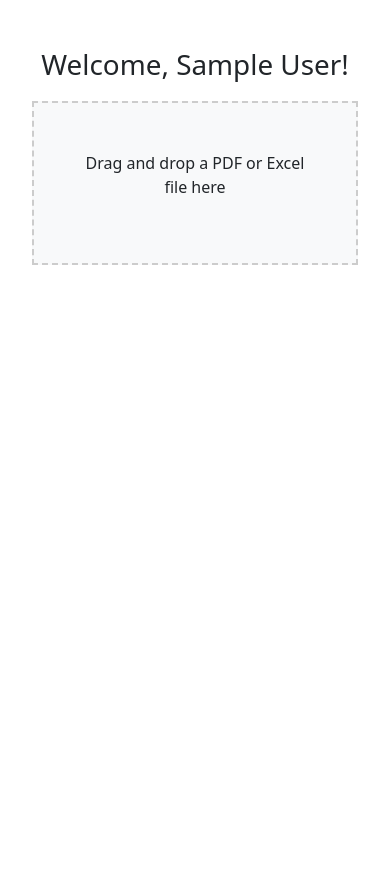
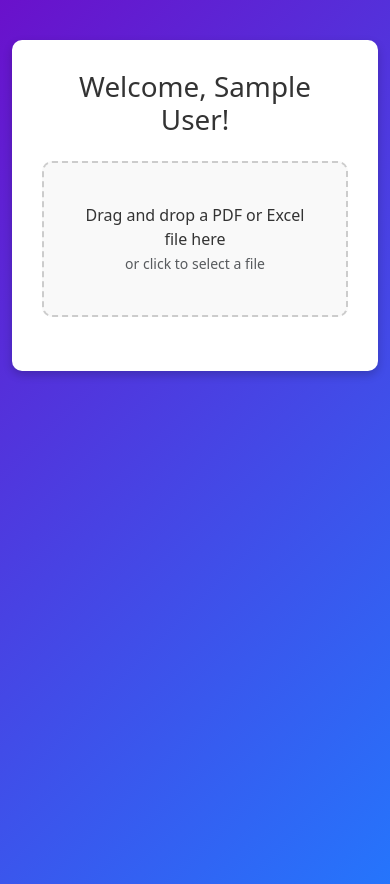
Before and after one commit to Cremattsd/goose-maverick, a Flask app: page /dashboard in a window 390 px wide. Before the commit the page ends 265 px from the top, so only its background shows below. Run offline with Flask 3, Linux system fonts and the light colour scheme; the visitor is signed in with stand-in values (Sample User, id 1).

Commit message:
Update dashboard.html
Improved Design:

Dashboard content is inside a centered, styled container with rounded corners and a subtle shadow.
File drop zone has smooth hover and drag effects with clear visual feedback.
User-Friendly Interactions:

Added a click-to-upload option in addition to drag-and-drop.
Visual indicators guide the user during the drag-and-drop action.
Responsiveness:

Optimized layout to ensure usability across devices.
Adaptive font sizes and spacing.
Feedback and Success/Error States:

Clear feedback during file upload, success, and error cases.

```diff
--- a/templates/dashboard.html
+++ b/templates/dashboard.html
@@ -6,39 +6,83 @@
     <title>Dashboard</title>
     <link href="https://cdn.jsdelivr.net/npm/bootstrap@5.3.0/dist/css/bootstrap.min.css" rel="stylesheet">
     <style>
+        body {
+            background: linear-gradient(135deg, #6a11cb, #2575fc);
+            color: #fff;
+            min-height: 100vh;
+        }
+        .dashboard-container {
+            background: #fff;
+            color: #333;
+            border-radius: 10px;
+            box-shadow: 0 4px 10px rgba(0, 0, 0, 0.2);
+            padding: 30px;
+            max-width: 800px;
+            margin: 40px auto;
+        }
         #drop-zone {
             border: 2px dashed #ccc;
-            padding: 20px;
+            padding: 40px;
             text-align: center;
-            margin: 20px;
+            border-radius: 10px;
+            background: #f9f9f9;
+            transition: background-color 0.3s ease, border-color 0.3s ease;
+        }
+        #drop-zone:hover, #drop-zone.drag-over {
+            background: #e9f7ff;
+            border-color: #6a11cb;
+        }
+        #output pre {
+            background: #f4f4f4;
+            padding: 10px;
+            border-radius: 5px;
+            white-space: pre-wrap;
+            word-wrap: break-word;
         }
     </style>
 </head>
 <body>
-    <div class="container mt-5">
-        <h1 class="text-center">Welcome, {{ client_name }}!</h1>
-        <div id="drop-zone" class="bg-light p-5">
-            <p>Drag and drop a PDF or Excel file here</p>
+    <div class="container">
+        <div class="dashboard-container">
+            <h1 class="text-center mb-4">Welcome, {{ client_name }}!</h1>
+            <div id="drop-zone" class="mb-4">
+                <p class="mb-0">Drag and drop a PDF or Excel file here</p>
+                <small class="text-muted">or click to select a file</small>
+            </div>
+            <div id="output" class="mt-4"></div>
         </div>
-        <div id="output" class="mt-4"></div>
     </div>
 
     <script>
         const dropZone = document.getElementById('drop-zone');
         const output = document.getElementById('output');
 
+        // Add click-to-upload functionality
+        dropZone.addEventListener('click', () => {
+            const fileInput = document.createElement('input');
+            fileInput.type = 'file';
+            fileInput.accept = '.pdf,.xls,.xlsx';
+            fileInput.onchange = () => {
+                const file = fileInput.files[0];
+                if (file) {
+                    uploadFile(file);
+                }
+            };
+            fileInput.click();
+        });
+
         dropZone.addEventListener('dragover', (e) => {
             e.preventDefault();
-            dropZone.style.backgroundColor = '#f0f0f0';
+            dropZone.classList.add('drag-over');
         });
 
         dropZone.addEventListener('dragleave', () => {
-            dropZone.style.backgroundColor = '';
+            dropZone.classList.remove('drag-over');
         });
 
         dropZone.addEventListener('drop', (e) => {
             e.preventDefault();
-            dropZone.style.backgroundColor = '';
+            dropZone.classList.remove('drag-over');
 
             const file = e.dataTransfer.files[0];
             if (file) {
@@ -50,6 +94,8 @@
             const formData = new FormData();
             formData.append('file', file);
 
+            output.innerHTML = '<div class="alert alert-info">Uploading file...</div>';
+
             fetch('/upload', {
                 method: 'POST',
                 body: formData
@@ -59,7 +105,10 @@
                 if (data.error) {
                     output.innerHTML = `<div class="alert alert-danger">${data.error}</div>`;
                 } else {
-                    output.innerHTML = `<pre>${JSON.stringify(data, null, 2)}</pre>`;
+                    output.innerHTML = `
+                        <div class="alert alert-success">File uploaded successfully!</div>
+                        <pre>${JSON.stringify(data, null, 2)}</pre>
+                    `;
                 }
             })
             .catch(error => {
```
